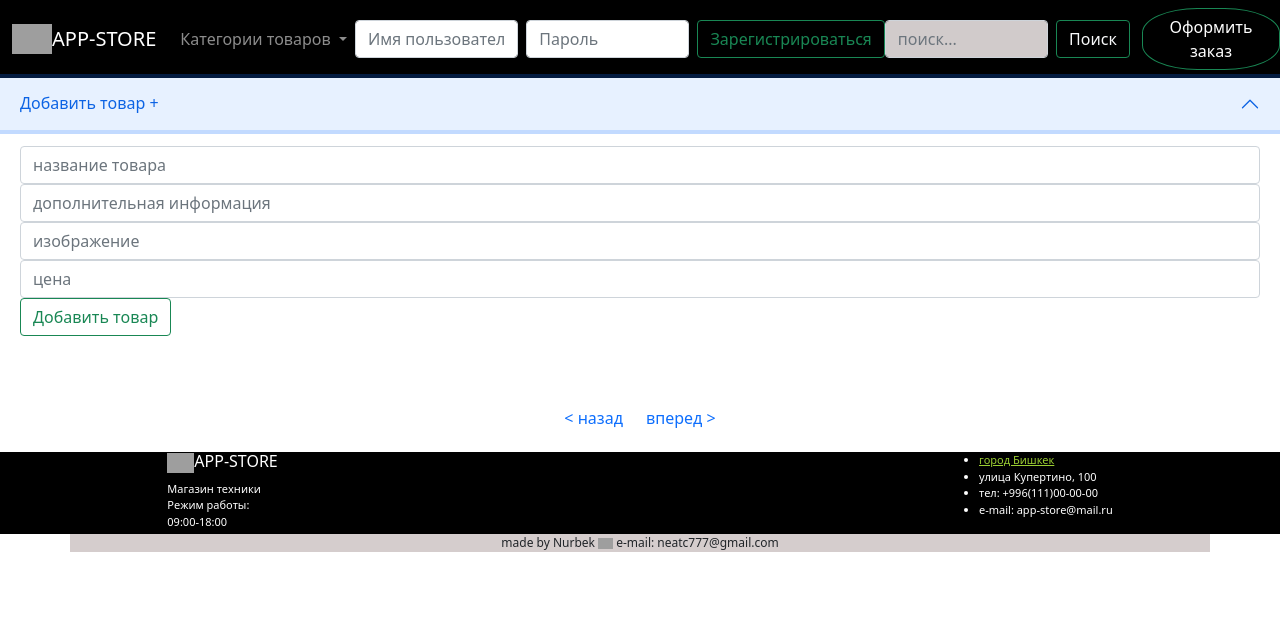
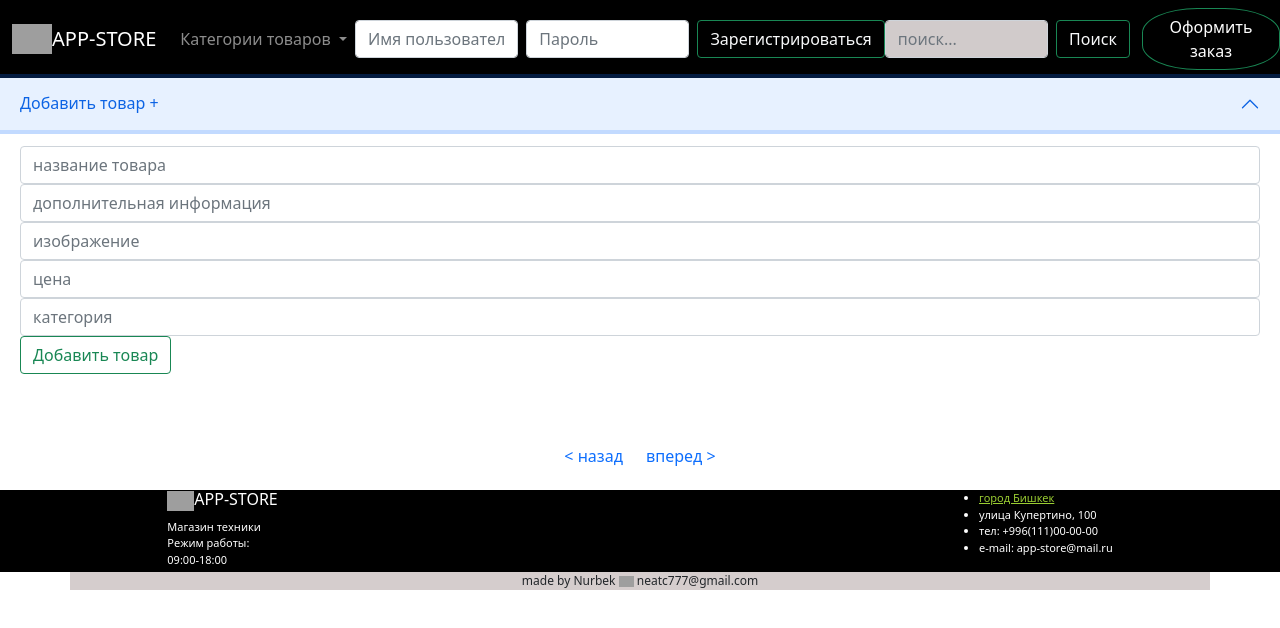
Before and after one commit to nurbek1702/myProject, a plain HTML site: page index.html in a window 1280 px wide. Both pictures are taken after a click on the button "Добавить товар +". Drawn offline with nearby package versions, Linux system fonts and the light colour scheme; no server answers; grey boxes are pictures that could not be loaded.

Commit message:
Update index.html

```diff
--- a/index.html
+++ b/index.html
@@ -58,7 +58,8 @@
             </li>
           </ul>
           <div class="d-flex">
-            <input
+
+<input
 type="text"
 class="form-control me-2"
 id="inpUsername"
@@ -76,10 +77,13 @@ aria-label="Password"
 <button
 type="submit"
 id="btnRegister"
-class="btn btn-outline-success text-success"
+class="btn btn-outline-success text-light" type="button"
 >
 Зарегистрироваться
 </button>
+
+
+
             <input
               class="form-control me-2"
               id="inpSearch"
@@ -155,6 +159,13 @@ class="btn btn-outline-success text-success"
               id="inpPrice"
               placeholder="цена"
             />
+            <input
+              type="text"
+              class="form-control me-2"
+              aria-label="Search"
+              id="inpCategories"
+              placeholder="категория"
+            />
             <button
               type="submit"
               id="btnAdd"
@@ -222,6 +233,13 @@ class="btn btn-outline-success text-success"
               class="form-control me-2"
               id="editInpPrice"
               placeholder="цена"
+              aria-label="Search"
+            />
+            <input
+              type="text"
+              class="form-control me-2"
+              id="editInpCategories"
+              placeholder="категория"
               aria-label="Search"
             />
           </div>
@@ -299,7 +317,7 @@ class="btn btn-outline-success text-success"
         src="https://cdn.worldvectorlogo.com/logos/progre-1.svg"
         alt=""
       />
-      <e-mail>e-mail: neatc777@gmail.com</e-mail>
+      <e-mail>neatc777@gmail.com</e-mail>
     </div>
     <!-- Finish finish -->
 
```
